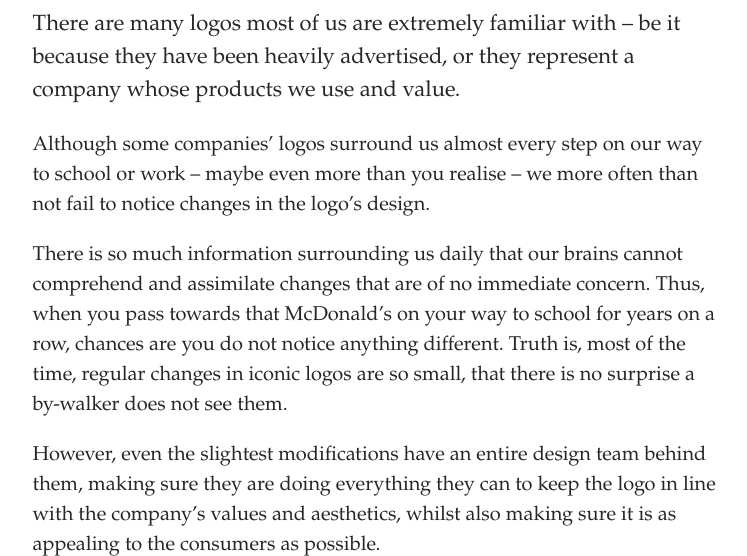
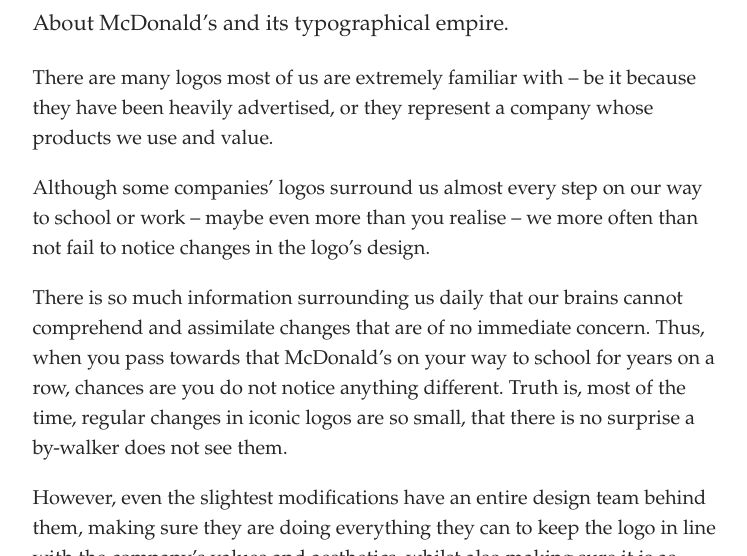
Before and after one commit to DianaMiu/typographymodule, a Jekyll site: the page built from _posts/2021-10-12-are-we-really-loving-it.md, in a window 1280 px wide and 900 px high, cut to the strip 344-900 px from the top of the window. Shown: the whole strip, without its empty margins (262-1009 px from the left). Built offline with Jekyll 4.4.1, drawn with Linux system fonts in a browser that asks for light colours; some web fonts are replaced.

Commit message:
Update Post “2021-10-12-are-we-really-loving-it”

```diff
--- a/_posts/2021-10-12-are-we-really-loving-it.md
+++ b/_posts/2021-10-12-are-we-really-loving-it.md
@@ -7,6 +7,10 @@
 caption: "About McDonald’s and its typographical empire. "
 comments: false
 ---
+About McDonald’s and its typographical empire.
+
+
+
 There are many logos most of us are extremely familiar with – be it because they have been heavily advertised, or they represent a company whose products we use and value.
 
 Although some companies’ logos surround us almost every step on our way to school or work – maybe even more than you realise – we more often than not fail to notice changes in the logo’s design.
```
